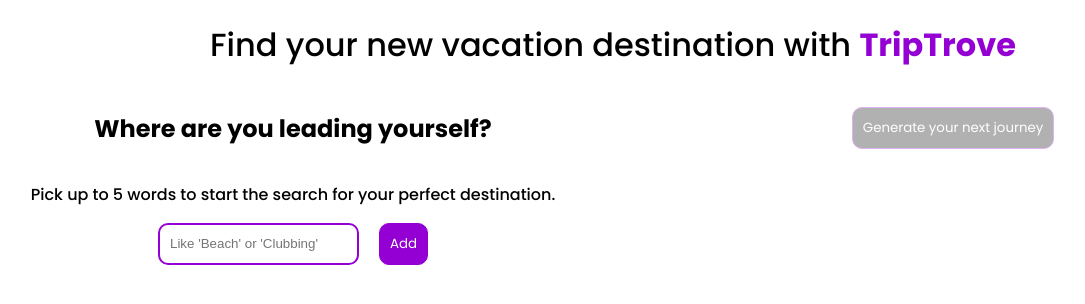
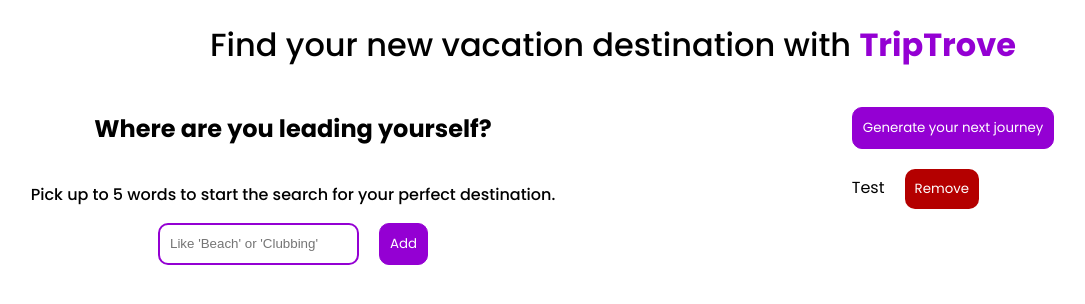
Before and after one commit to JaapMoerkerk/TripTrove, a React (Create React App) app: page / in a window 1280 px wide. Shown: the top 304 px of the page, without its empty margins (27-1112 px from the left). Built offline with nearby package versions, Linux system fonts and the light colour scheme.

Commit message:
API response in modal

```diff
--- a/src/App.js
+++ b/src/App.js
@@ -1,6 +1,9 @@
 import logo from './logo.svg';
 import './App.css';
 import TripTrove from './TripTrove.js';
+import Modal from "react-modal";
+
+Modal.setAppElement('#root');
 
 function App() {
     return(
--- a/src/TripTrove.js
+++ b/src/TripTrove.js
@@ -4,9 +4,9 @@
 const TripTrove = () => {
     //Config screen button and input states
     const [inputText, setInputText] = useState("");
-    const [inputList, setInputList] = useState([]);
+    const [inputList, setInputList] = useState(["Test"]);
     const [addBtnActive, setAddBtnActive] = useState(true);
-    const [genBtnActive, setGenBtnActive] = useState(false);
+    const [genBtnActive, setGenBtnActive] = useState(true);
     const [gptResponse, setGptResponse] = useState("");
 
     //Modal
@@ -45,13 +45,13 @@
         console.log("Generate button clicked");
         setModalIsOpen(true);
         setLoading(true);
-        apiCall();
+        apiCall(inputList);
     };
 
-    const apiCall = () => {
+    const apiCall = (input) => {
         const apiUrl = "http://localhost:3095/generate";
         const requestBody = {
-            inputList: inputList
+            inputList: input
         };
 
         fetch(apiUrl, {
@@ -128,11 +128,13 @@
                 onRequestClose={closeModal}
                 contentLabel={"Chat Modal"}
                 className={"Modal"}
+                shouldCloseOnOverClick={false}
+                shouldCloseOnEsc={false}
             >
+                <h4>Please answer these short questions for your perfect destination.</h4>
                 {loading && <div className={"loading-icon"}>Loading...</div>}
                 {!loading &&
                     <div id={"modal-content"}>
-                        <h4>Please answer these short questions for your perfect destination.</h4>
                         <p>
                             {gptResponse}
                         </p>
```
